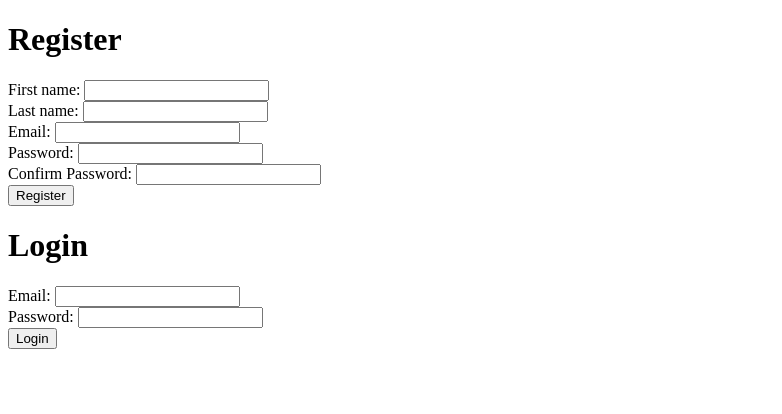
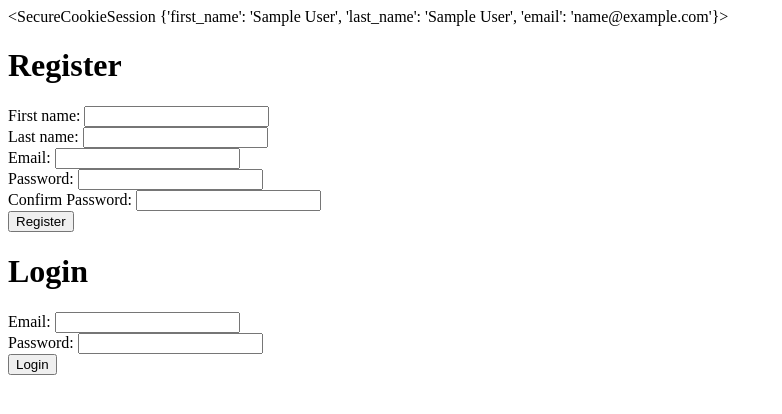
Before and after one commit to KennethWeiss/login_and_registration, a Flask app: page / in a window 1280 px wide. Shown: the top 414 px of the page, without its empty margins (0-782 px from the left). Run offline with Flask 3, Linux system fonts and the light colour scheme; the visitor is signed in with stand-in values (Sample User, id 1).

Commit message:
view session

```diff
--- a/flask_app/controllers/users.py
+++ b/flask_app/controllers/users.py
@@ -40,7 +40,7 @@ def login():
     if not bcrypt.check_password_hash(user_from_db.password, request.form["password"]):
         flash("Invalid login", 'login')
         return redirect(url_for("index"))
-
+    session['email']=request.form['email']
     return render_template("success.html")
 
 @app.route("/logout", methods=["POST"])
--- a/flask_app/templates/index.html
+++ b/flask_app/templates/index.html
@@ -7,6 +7,7 @@
     <title>Document</title>
 </head>
 <body>
+    {{session}}
     <div class="container">
         <h1>Register</h1>
         <form action="/register" method="POST">
```
